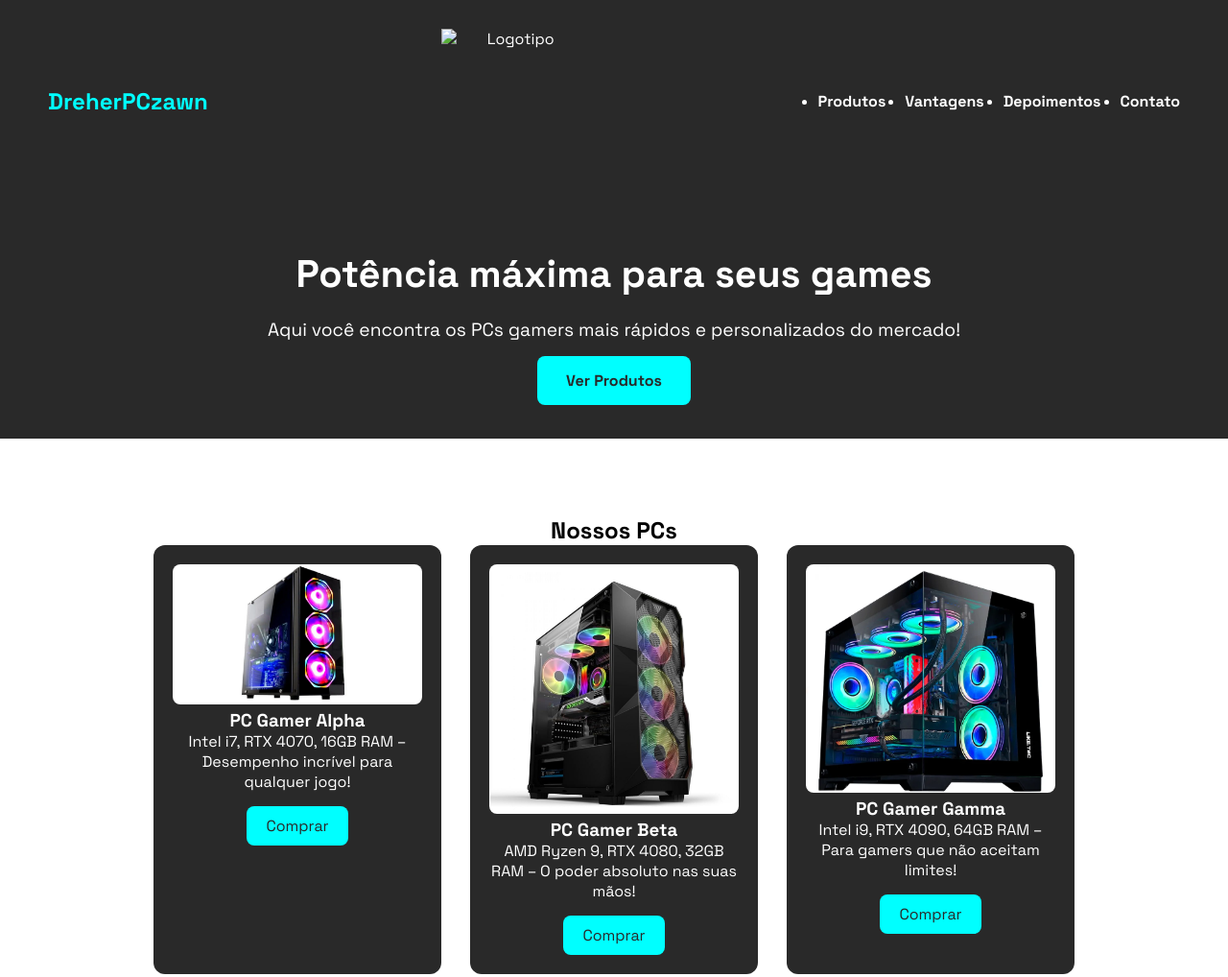
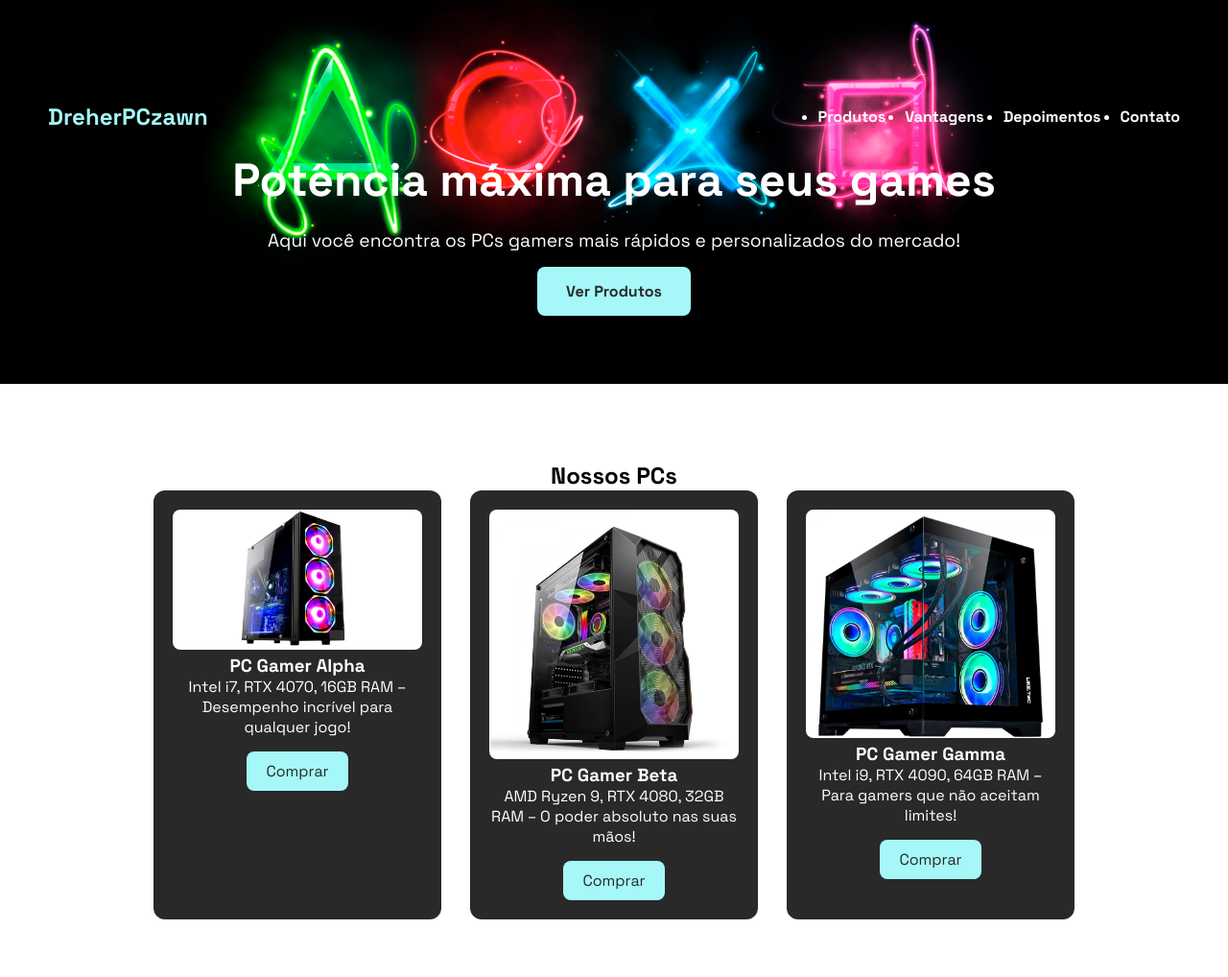
Before and after one commit to PedroDre/PC-GAMER, a plain HTML site: page index.html in a window 1280 px wide. Shown: the top 1018 px of the page at 96% size. Drawn offline with Linux system fonts and the light colour scheme.

Commit message:
Estilizações

```diff
--- a/index.html
+++ b/index.html
@@ -10,10 +10,10 @@
     <link rel="stylesheet" href="./styles/index.css">
 </head>
 <body>
-    <header>
+    <!-- Header com imagem de fundo -->
+    <header class="hero-header">
         <nav>
             <h1>DreherPCzawn</h1>
-            <img imagesrcset="https://img.freepik.com/vetores-gratis/fundo-hexagonal-escuro-com-cor-de-gradiente_79603-1409.jpg?semt=ais_incoming&w=740&q=80" alt="Logotipo" class="header-logo">
             <ul>
                 <li><a href="#produtos">Produtos</a></li>
                 <li><a href="#vantagens">Vantagens</a></li>
@@ -21,30 +21,31 @@
                 <li><a href="#contato">Contato</a></li>
             </ul>
         </nav>
-        <div class="hero">
+        <div class="hero-content">
             <h2>Potência máxima para seus games</h2>
             <p>Aqui você encontra os PCs gamers mais rápidos e personalizados do mercado!</p>
             <a href="#produtos" class="btn">Ver Produtos</a>
         </div>
     </header>
 
+    <!-- Seção de Produtos -->
     <section id="produtos">
         <h2>Nossos PCs</h2>
         <div class="cards">
             <div class="card">
-                <img src="./assets/images/PC ALPHA.webp" alt="PC Gamer 1">
+                <img src="./assets/images/PC ALPHA.webp" alt="PC Gamer Alpha">
                 <h3>PC Gamer Alpha</h3>
                 <p>Intel i7, RTX 4070, 16GB RAM – Desempenho incrível para qualquer jogo!</p>
                 <a href="#contato" class="btn-card">Comprar</a>
             </div>
             <div class="card">
-                <img src="./assets/images/PC BETA.jpg" alt="PC Gamer 2">
+                <img src="./assets/images/PC BETA.jpg" alt="PC Gamer Beta">
                 <h3>PC Gamer Beta</h3>
                 <p>AMD Ryzen 9, RTX 4080, 32GB RAM – O poder absoluto nas suas mãos!</p>
                 <a href="#contato" class="btn-card">Comprar</a>
             </div>
             <div class="card">
-                <img src="./assets/images/PC GAMMA.webp" alt="PC Gamer 3">
+                <img src="./assets/images/PC GAMMA.webp" alt="PC Gamer Gamma">
                 <h3>PC Gamer Gamma</h3>
                 <p>Intel i9, RTX 4090, 64GB RAM – Para gamers que não aceitam limites!</p>
                 <a href="#contato" class="btn-card">Comprar</a>
@@ -52,6 +53,7 @@
         </div>
     </section>
 
+    <!-- Seção de Vantagens -->
     <section id="vantagens">
         <h2>Por que escolher nossos PCs?</h2>
         <div class="vantagens">
@@ -70,6 +72,7 @@
         </div>
     </section>
 
+    <!-- Seção de Depoimentos -->
     <section id="depoimentos">
         <h2>O que nossos clientes dizem</h2>
         <div class="depoimentos">
@@ -84,6 +87,7 @@
         </div>
     </section>
 
+    <!-- Seção de Contato -->
     <section id="contato">
         <h2>Entre em contato</h2>
         <form>
@@ -94,6 +98,7 @@
         </form>
     </section>
 
+    <!-- Footer -->
     <footer>
         <p>© 2025 DreherPCzawn. Todos os direitos reservados.</p>
     </footer>
--- /dev/null
+++ b/styles/footer.css
@@ -0,0 +1,6 @@
+footer {
+    background: #292929;
+    color: white;
+    padding: 20px;
+    text-align: center;
+}
--- a/styles/global.css
+++ b/styles/global.css
@@ -8,22 +8,47 @@
 
 /* Cores e botões */
 :root {
-    --primary: #0ff; /* Azul neon */
+    --primary: rgb(166, 248, 248); /* Azul neon */
     --secondary: #0a0a0a; /* Preto gamer */
-    --accent: #ff0066; /* Rosa neon */
+    --accent: #f86fa6; /* Rosa neon */
 }
 
 /* Header e navegação */
-header {
-    background: linear-gradient(135deg, #292929, #292929);
+.hero-header {
+    background-image: url('../assets/images/thumb-1920-689321.png');
+    background-size: cover;
+    background-position: center;
+    background-repeat: no-repeat;
+    height: 50vh;
+    display: flex;
+    flex-direction: column;
+    justify-content: center;
+    align-items: center;
     color: white;
+    position: relative;
+}
+
+.hero-content {
+    position: relative;
+    z-index: 2;
     text-align: center;
-    padding-bottom: 50px;
 }
+
+.hero-content h2 {
+    font-size: 3rem;
+    margin-bottom: 20px;
+}
+
+.hero-content p {
+    font-size: 1.2rem;
+    margin-bottom: 30px;
+}
+
 .header-logo {
-    margin: 10px 0;
     width: 150px;
     height: 150px;
+    margin: 10px 0;
+    z-index: 2;
 }
 
 nav {
@@ -31,6 +56,9 @@ nav {
     justify-content: space-between;
     align-items: center;
     padding: 20px 50px;
+    width: 100%;
+    position: relative;
+    z-index: 2;
 }
 
 nav h1 {
@@ -53,20 +81,7 @@ nav ul li a:hover {
     color: var(--accent);
 }
 
-.hero {
-    margin-top: 50px;
-}
-
-.hero h2 {
-    font-size: 2.5rem;
-    margin-bottom: 20px;
-}
-
-.hero p {
-    font-size: 1.2rem;
-    margin-bottom: 30px;
-}
-
+/* Botão hero */
 .btn {
     background: var(--primary);
     color: #292929;
@@ -81,120 +96,3 @@ nav ul li a:hover {
     background: var(--accent);
     color: white;
 }
-
-/* Seções */
-section {
-    padding: 80px 0px;
-    text-align: center;
-}
-
-.cards {
-    display: flex;
-    justify-content: center;
-    gap: 30px;
-    flex-wrap: wrap;
-}
-
-.card {
-    background: #292929;
-    color: white;
-    padding: 20px;
-    border-radius: 12px;
-    width: 300px;
-    transition: transform 0.3s;
-}
-
-.card:hover {
-    transform: scale(1.05);
-}
-
-.card img {
-    width: 100%;
-    border-radius: 8px;
-}
-
-.btn-card {
-    display: inline-block;
-    margin-top: 15px;
-    padding: 10px 20px;
-    background: var(--primary);
-    color: #292929;
-    border-radius: 8px;
-    text-decoration: none;
-}
-
-.btn-card:hover {
-    background: var(--accent);
-    color: white;
-}
-
-/* Vantagens */
-.vantagens {
-    display: flex;
-    justify-content: center;
-    gap: 40px;
-    flex-wrap: wrap;
-}
-
-.vantagem {
-    background: #292929;
-    color: white;
-    padding: 20px;
-    border-radius: 12px;
-    width: 250px;
-}
-
-/* Depoimentos */
-.depoimentos {
-    display: flex;
-    justify-content: center;
-    gap: 30px;
-    flex-wrap: wrap;
-}
-
-.depoimento {
-    background: #292929;
-    color: white;
-    padding: 20px;
-    border-radius: 12px;
-    width: 300px;
-    font-style: italic;
-}
-
-/* Contato */
-form {
-    display: flex;
-    flex-direction: column;
-    gap: 20px;
-    max-width: 500px;
-    margin: 0 auto;
-}
-
-input, textarea {
-    padding: 15px;
-    border-radius: 8px;
-    border: none;
-}
-
-button {
-    padding: 15px;
-    background: var(--primary);
-    border: none;
-    font-weight: bold;
-    border-radius: 8px;
-    cursor: pointer;
-    transition: 0.3s;
-}
-
-button:hover {
-    background: var(--accent);
-    color: white;
-}
-
-/* Footer */
-footer {
-    background: #292929;
-    color: white;
-    padding: 20px;
-    text-align: center;
-}
--- a/styles/index.css
+++ b/styles/index.css
@@ -1 +1,3 @@
 @import url(global.css);
+@import url(section.css);
+@import url(footer.css);
--- /dev/null
+++ b/styles/section.css
@@ -0,0 +1,107 @@
+section {
+    padding: 80px 0px;
+    text-align: center;
+}
+
+.cards {
+    display: flex;
+    justify-content: center;
+    gap: 30px;
+    flex-wrap: wrap;
+}
+
+.card {
+    background: #292929;
+    color: white;
+    padding: 20px;
+    border-radius: 12px;
+    width: 300px;
+    transition: transform 0.3s;
+}
+
+.card:hover {
+    transform: scale(1.05);
+}
+
+.card img {
+    width: 100%;
+    border-radius: 8px;
+}
+
+.btn-card {
+    display: inline-block;
+    margin-top: 15px;
+    padding: 10px 20px;
+    background: var(--primary);
+    color: #292929;
+    border-radius: 8px;
+    text-decoration: none;
+}
+
+.btn-card:hover {
+    background: var(--accent);
+    color: white;
+}
+
+
+.vantagens {
+    display: flex;
+    justify-content: center;
+    gap: 40px;
+    flex-wrap: wrap;
+}
+
+.vantagem {
+    background: #292929;
+    color: white;
+    padding: 20px;
+    border-radius: 12px;
+    width: 250px;
+}
+
+
+.depoimentos {
+    display: flex;
+    justify-content: center;
+    gap: 30px;
+    flex-wrap: wrap;
+}
+
+.depoimento {
+    background: #292929;
+    color: white;
+    padding: 20px;
+    border-radius: 12px;
+    width: 300px;
+    font-style: italic;
+}
+
+/* Contato */
+form {
+    display: flex;
+    flex-direction: column;
+    gap: 20px;
+    max-width: 500px;
+    margin: 0 auto;
+}
+
+input, textarea {
+    padding: 15px;
+    border-radius: 8px;
+    border: none;
+}
+
+button {
+    padding: 15px;
+    background: var(--primary);
+    border: none;
+    font-weight: bold;
+    border-radius: 8px;
+    cursor: pointer;
+    transition: 0.3s;
+}
+
+button:hover {
+    background: var(--accent);
+    color: white;
+}
```
Also changed, not shown: assets/LOGO.jpg (added).
